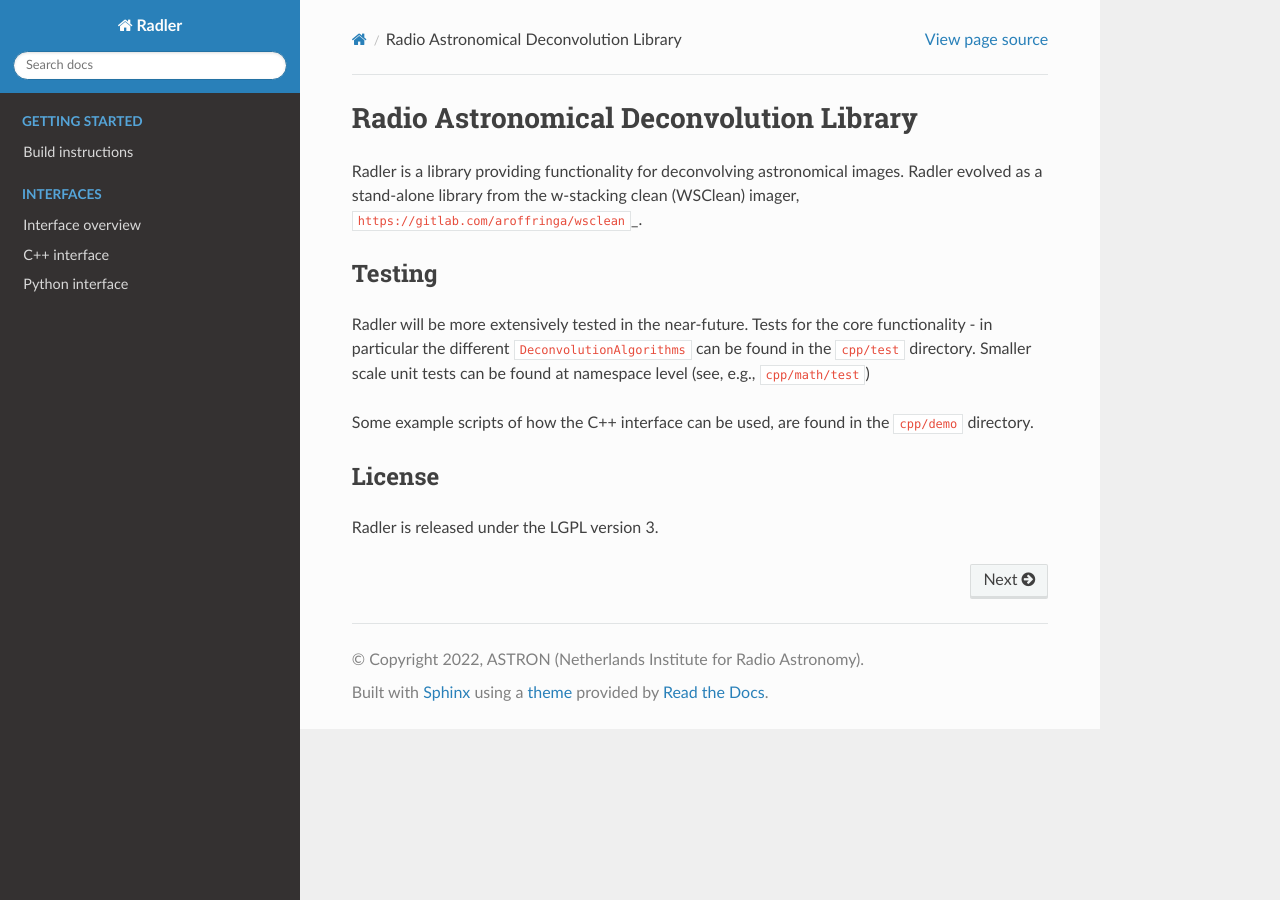
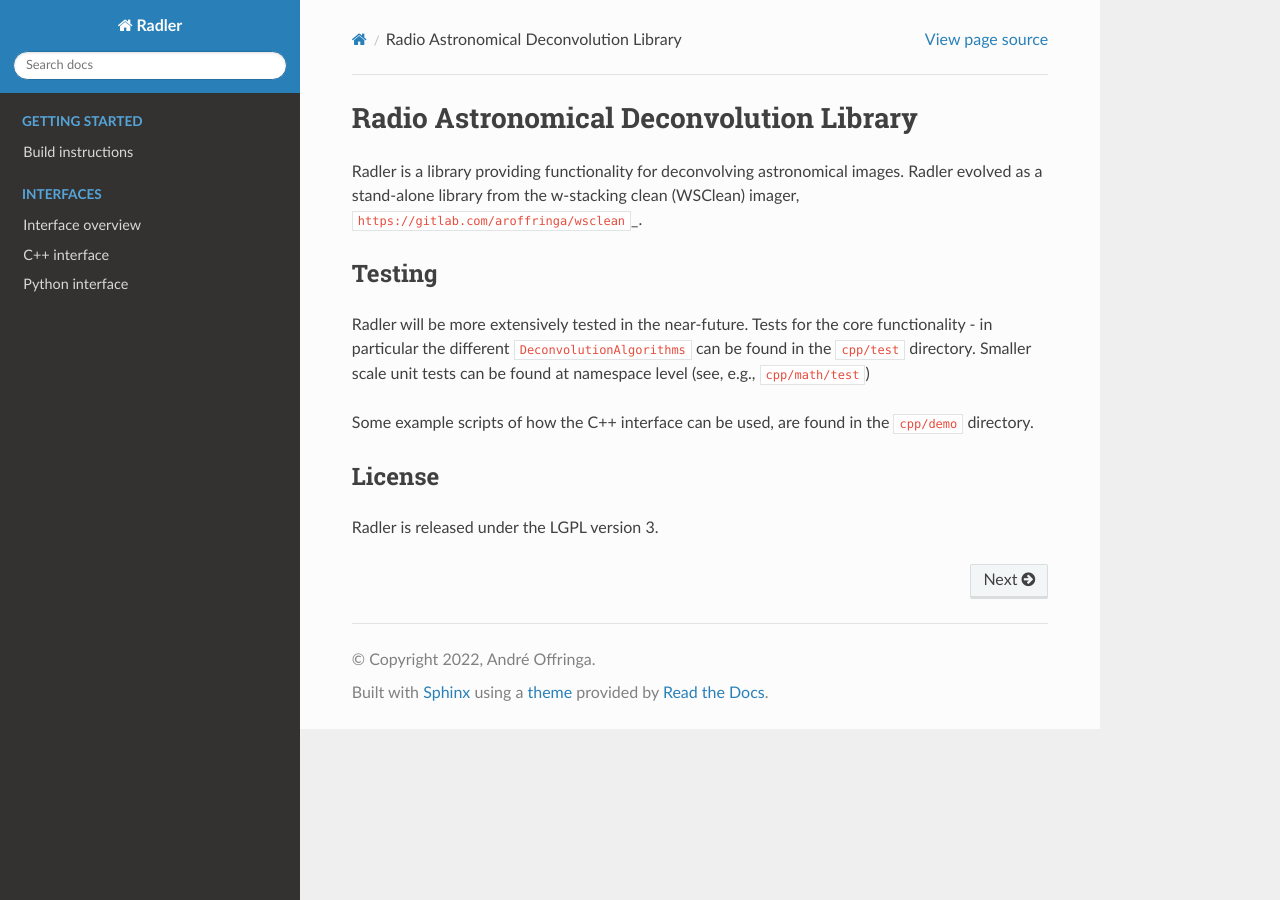
Before and after one commit to tjgalvin/radler, a Sphinx documentation site: the page built from doc/index.rst, in a window 1280 px wide. Built offline with Sphinx 7.4.7 and the Read the Docs theme 2.0.0, drawn with Linux system fonts in a browser that asks for light colours; pages that are not in the unit, such as notebooks, are missing from menus; the version number could not be read and is left out.

Commit message:
Make license headers equal

```diff
--- a/doc/conf.py
+++ b/doc/conf.py
@@ -12,7 +12,8 @@
 #
 import os
 import sys
-import glob
+
+from datetime import date
 
 # Make sure that it refers to the shared object file from current build
 if 'READTHEDOCS' in os.environ:
@@ -30,7 +31,7 @@
 # -- Project information -----------------------------------------------------
 
 project = "Radler"
-copyright = "2022, ASTRON (Netherlands Institute for Radio Astronomy)"
+copyright = '%d, André Offringa' % date.today().year
 author = "André Offringa"
 
 
--- a/doc/requirements.txt
+++ b/doc/requirements.txt
@@ -1,5 +1,4 @@
-# Copyright (C) 2022 ASTRON (Netherlands Institute for Radio Astronomy)
-# SPDX-License-Identifier: GPL-3.0-or-later
+# SPDX-License-Identifier: LGPL-3.0-only
 
 # Required python packages for building on ReadTheDocs.
 # See .readthedocs.yaml in the root of this repository.
```
Also changed, not shown: .readthedocs.yaml, 5 other files.
